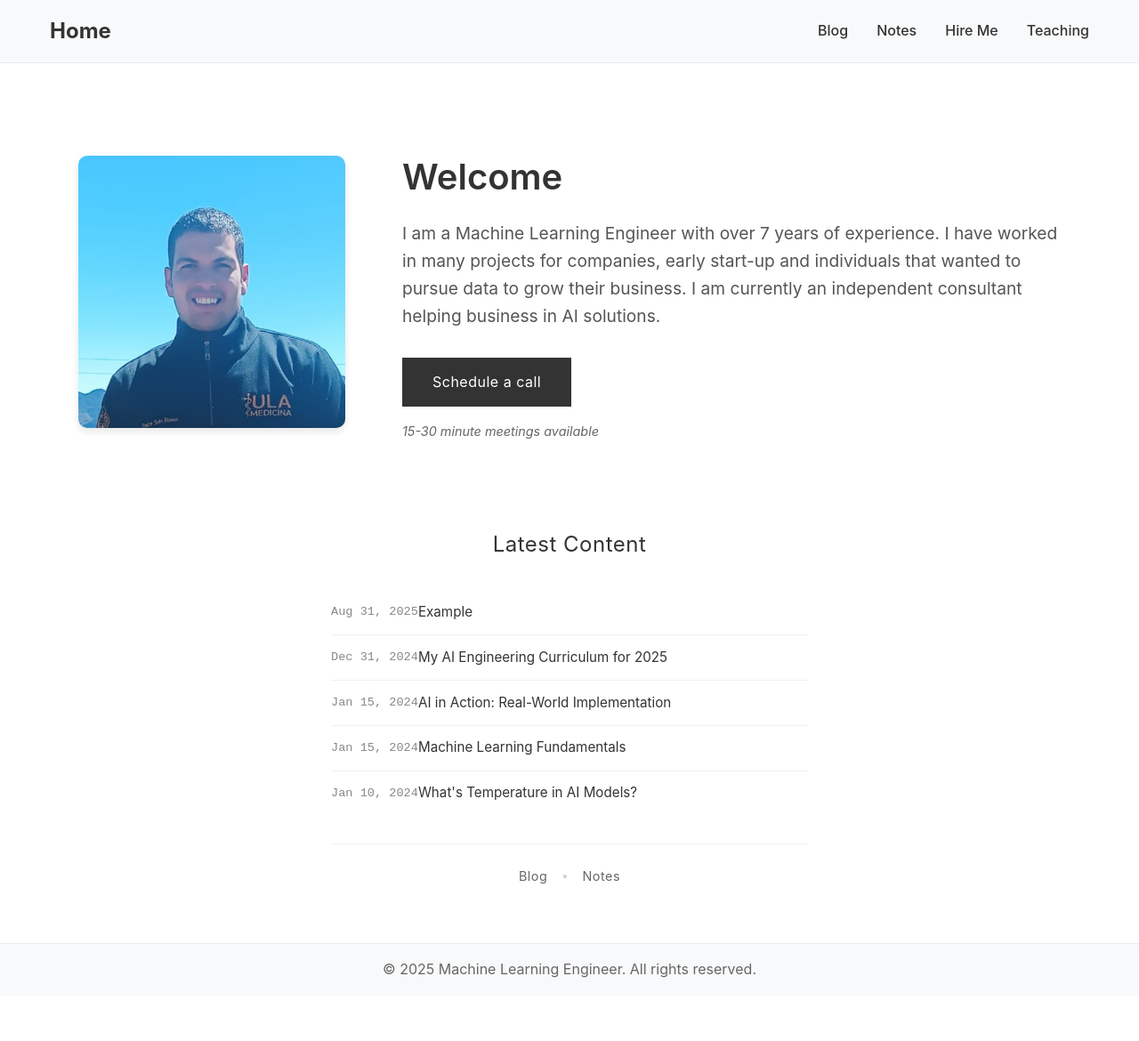
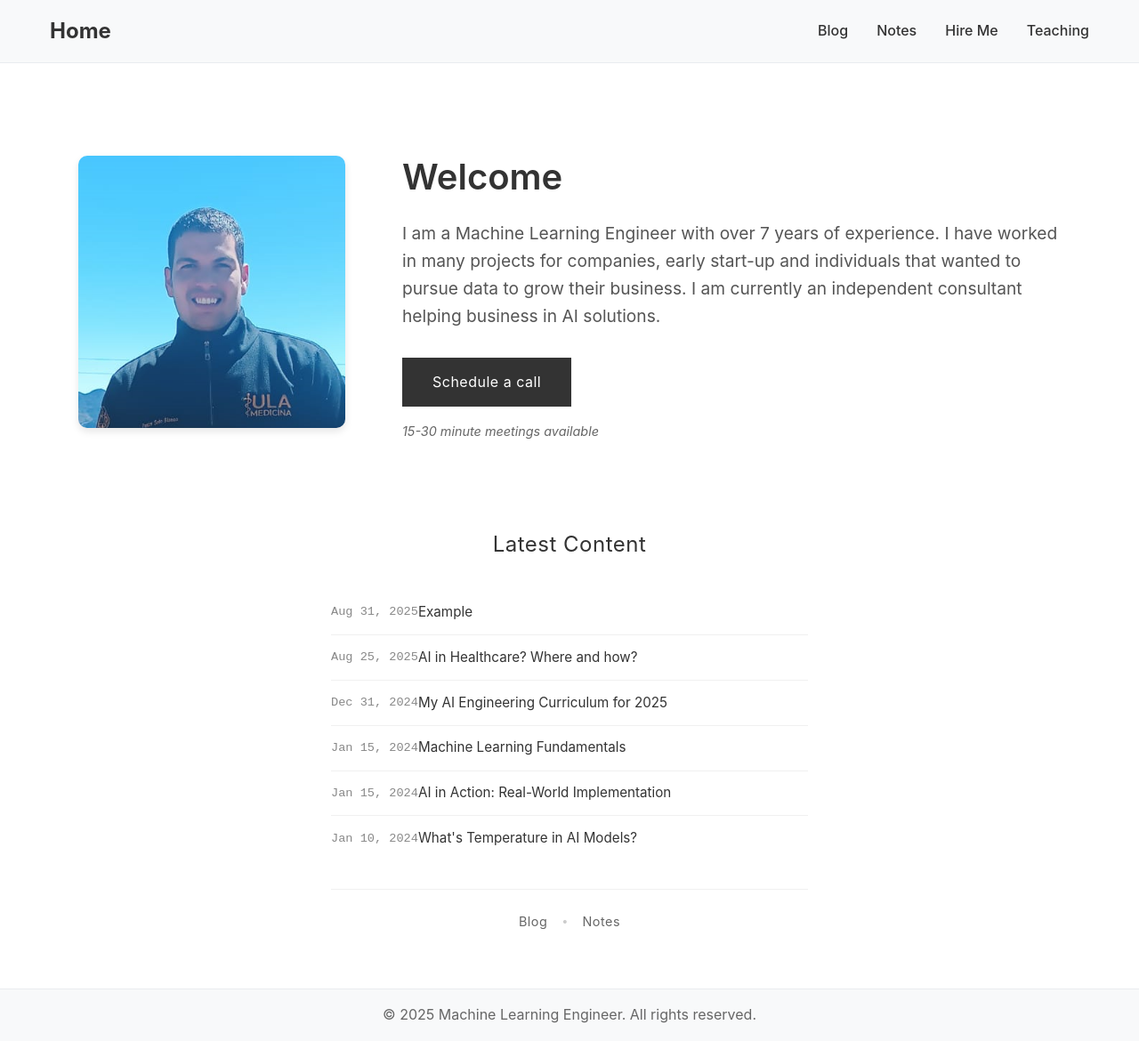
Before and after one commit to sotoblanco/blog, a Jekyll site: the page built from docs/index.md, in a window 1280 px wide. Shown: the whole page at 89% size. Built offline with Jekyll 4.4.1, drawn with Linux system fonts in a browser that asks for light colours; before the commit the page ends 1119 px from its top, so only the background shows below that.

Commit message:
substack links

```diff
--- a/docs/_config.yml
+++ b/docs/_config.yml
@@ -40,6 +40,9 @@ defaults:
 
 # External posts configuration
 external_posts:
+  - title: "AI in Healthcare? Where and how?"
+    date: 2025-08-25
+    external_url: "https://pastorsoto.substack.com/p/ai-in-healthcare-where-and-how"
   - title: "My AI Engineering Curriculum for 2025"
     date: 2024-12-31
     external_url: "https://pastorsoto.substack.com/p/my-ai-engineering-curriculum-for"
--- a/docs/index.md
+++ b/docs/index.md
@@ -27,10 +27,12 @@ title: Home
   <div class="table-container">
     <table class="content-table">
       <tbody>
-        {% assign all_content = site.posts | concat: site.notes | sort: 'date' | reverse %}
-        {% assign external_content = site.external_posts | default: array %}
-        {% assign combined_content = all_content | concat: external_content | sort: 'date' | reverse %}
-        {% for item in combined_content limit: 8 %}
+        {% assign all_content = site.posts | concat: site.notes %}
+        {% if site.external_posts %}
+            {% assign all_content = all_content | concat: site.external_posts %}
+        {% endif %}
+        {% assign sorted_content = all_content | sort: 'date' | reverse %}
+        {% for item in sorted_content limit: 8 %}
         <tr>
           <td class="date-cell">{{ item.date | date: "%b %d, %Y" }}</td>
           <td class="title-cell">
```
Also changed, not shown: docs/blog.md (+7 -3 lines).
